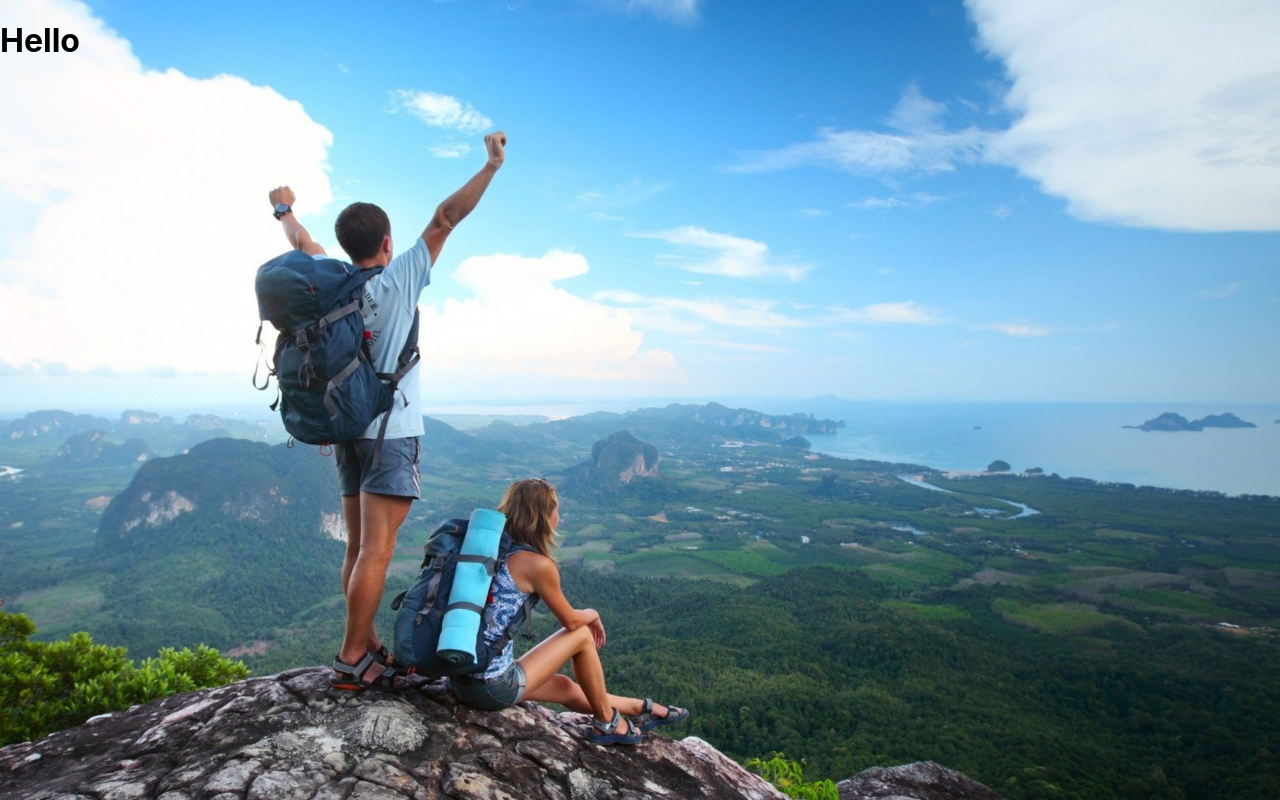
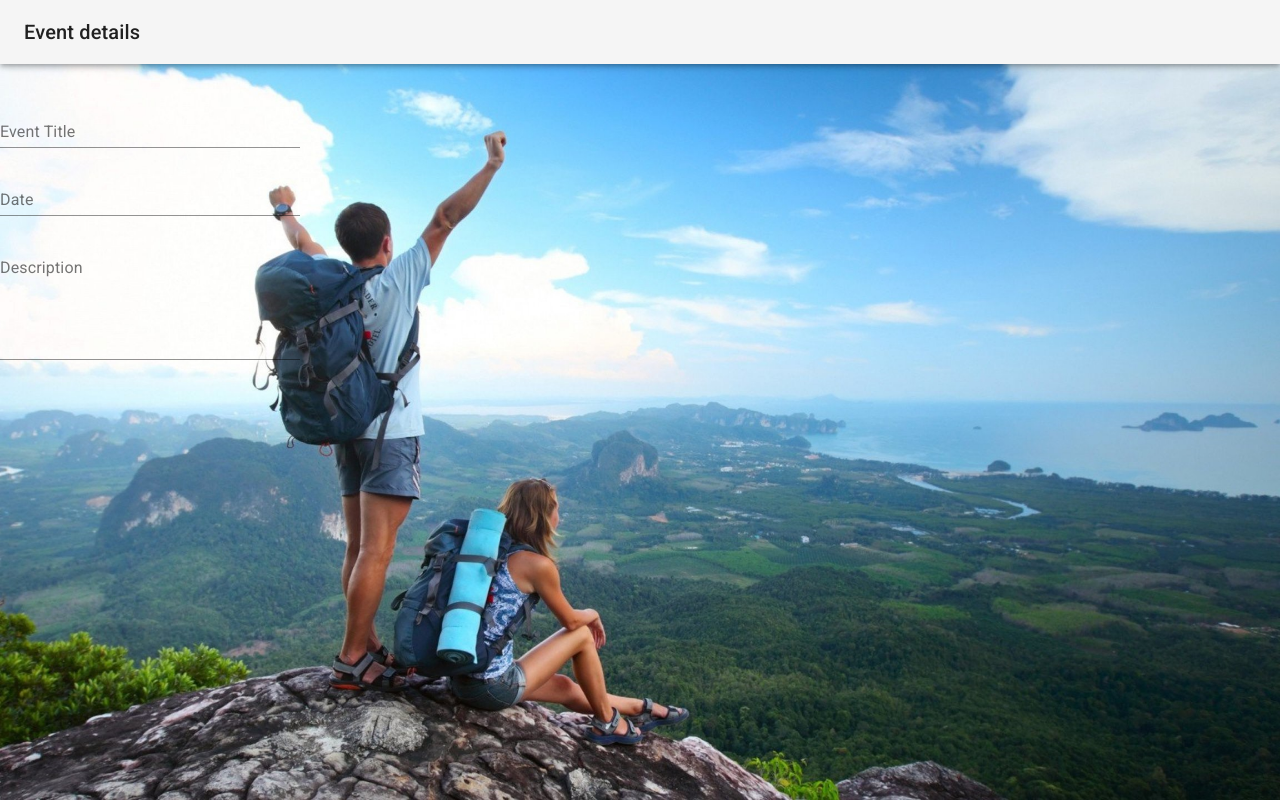
Before and after one commit to EasyTeamProject/Front-Web-React-Test, a React (Create React App) app: page /createEvent in a window 1280 px wide. Built offline with nearby package versions, Linux system fonts and the light colour scheme.

Commit message:
EventCreationTunnel update

```diff
--- a/src/components/EventCreationTunnel/EventDetailForm.js
+++ b/src/components/EventCreationTunnel/EventDetailForm.js
@@ -1,13 +1,48 @@
 import React, { Component } from 'react';
-import AppBar from '@material-ui/core/AppBar';
 import TextField from '@material-ui/core/TextField';
 import Button from '@material-ui/core/Button';
 
+const styles = {
+    form:{
+        marginTop: 100,
+        display: 'flex',
+        flexDirection: 'column',
+        flexWrap: 'wrap',
+        width: 300
+    }
+}
+
 export class EventDetailForm extends Component {
+    continue(e){
+        e.preventDefault();
+        this.props.nextStep();
+    }
+
     render() {
+        const { values, handleChange } = this.props;
         return (
-            <div>
-                <h1>Hello</h1>
+            <div style={styles.form}>
+                <React.Fragment>
+                    <TextField
+                        label='Event Title'
+                        onChange={handleChange('title')}
+                        defaultValue={values.title}
+                    />
+                    <br/>
+                    <TextField
+                        label='Date'
+                        onChange={handleChange('date')}
+                        defaultValue={values.date}
+                    />
+                    <br/>
+                    <TextField
+                        label='Description'
+                        multiline
+                        rows='5'
+                        onChange={handleChange('description')}
+                        defaultValue={values.description}
+                    />
+                </React.Fragment>
             </div>
         )
     }
--- a/src/pages/EventCreationTunnel.js
+++ b/src/pages/EventCreationTunnel.js
@@ -1,5 +1,16 @@
 import React, { Component } from 'react';
 import EventDetailForm from '../components/EventCreationTunnel/EventDetailForm';
+import AppBar from '@material-ui/core/AppBar';
+import Toolbar from '@material-ui/core/Toolbar';
+import Typography from '@material-ui/core/Typography'
+
+
+const styles = {
+    container:{
+        display: 'flex',
+        flexDirection: 'column',
+    }
+}
 
 export class EventCreationTunnel extends Component {
     state = {
@@ -30,7 +41,7 @@ export class EventCreationTunnel extends Component {
     }
 
     //Handle fields change
-    handleChange(input, e){
+    handleChange = input => e => {
         this.setState({[input]: e.target.value});
     }
 
@@ -42,11 +53,20 @@ export class EventCreationTunnel extends Component {
         switch(step){
             case 1:
                 return(
-                    <EventDetailForm
-                        nextStep={this.nextStep}
-                        handleChange={this.handleChange}
-                        values={values}
-                    />
+                    <React.Fragment style={styles.container}>
+                        <AppBar posotion="static" color="default">
+                            <Toolbar>
+                                <Typography variant="h6" color="inherit">
+                                    Event details
+                                </Typography>
+                            </Toolbar>
+                        </AppBar>
+                        <EventDetailForm
+                            nextStep={this.nextStep}
+                            handleChange={this.handleChange}
+                            values={values}
+                        />
+                    </React.Fragment>
                 )
             case 2:
                 return <h1>LocationForm</h1>
```
